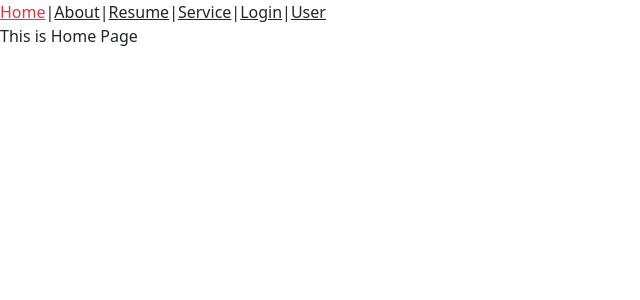
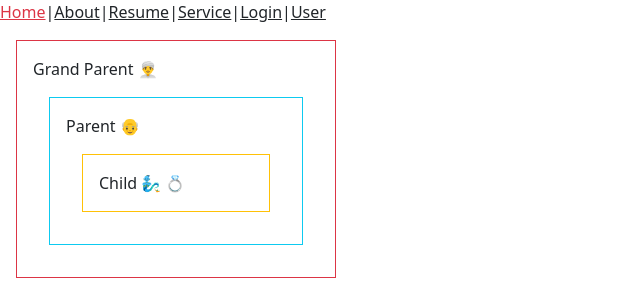
Before and after one commit to pranto113015/myreact, a React (Vite) app: page / in a window 1280 px wide. Shown: the top 300 px of the page, without its empty margins (0-640 px from the left). Built offline with nearby package versions, Linux system fonts and the light colour scheme.

Commit message:
practise : Props Drilling Concept & React Context API Part

```diff
--- a/src/App.jsx
+++ b/src/App.jsx
@@ -3,30 +3,10 @@ import Button from "react-bootstrap/Button";
 import Card from "react-bootstrap/Card";
 
 export default function App() {
-  const [users, setUsers] = useState([]);
 
-  useEffect(() => {
-    fetch("https://dummyjson.com/users")
-      .then((res) => res.json())
-      .then((data) => setUsers(data.users));
-  }, []);
-console.log(users)
   return (
     <>
-    <div className="d-flex gap-3 flex-wrap justify-content-center">
-    {users.map((user) => (
-        <Card style={{ width: "18rem" }}>
-          <Card.Img variant="top" src={user.image} />
-          <Card.Body>
-            <Card.Title>{user.username}</Card.Title>
-            <Card.Text>
-             {user.university}
-            </Card.Text>
-            <Button variant="primary">Go somewhere</Button>
-          </Card.Body>
-        </Card>
-      ))}
-    </div>
+
     </>
   );
 }
--- /dev/null
+++ b/src/Child.jsx
@@ -0,0 +1,12 @@
+import React, { useContext } from 'react'
+import { DataContextAPI } from './DataContext'
+
+export default function Child() {
+  const ring= useContext(DataContextAPI)
+  return (
+    <div className='p-3 border w-70 border-warning m-3'>
+    Child 🧞‍♂️ {ring}
+
+  </div>
+  )
+}
--- /dev/null
+++ b/src/DataContext.jsx
@@ -0,0 +1,8 @@
+import { createContext } from "react";
+
+export const DataContextAPI = createContext();
+
+export const DataProvider = ({ children }) => {
+  const ring = "💍";
+  return <DataContextAPI.Provider value={ring}>{children}</DataContextAPI.Provider>;
+};
--- /dev/null
+++ b/src/GrandParant.jsx
@@ -0,0 +1,11 @@
+import React from 'react'
+import Parant from './Parant'
+
+export default function GrandParant() {
+  return (
+    <div className='p-3 border w-25 border-danger m-3'>
+      Grand Parent 👳‍♂️
+      <Parant/>
+    </div>
+  )
+}
--- /dev/null
+++ b/src/Parant.jsx
@@ -0,0 +1,11 @@
+import React from 'react'
+import Child from './Child'
+
+export default function Parant() {
+  return (
+    <div className='p-3 border w-70 border-info m-3'>
+      Parent 👴
+      <Child/>
+    </div>
+  )
+}
```
Also changed, not shown: src/main.jsx (+8 -6 lines).
